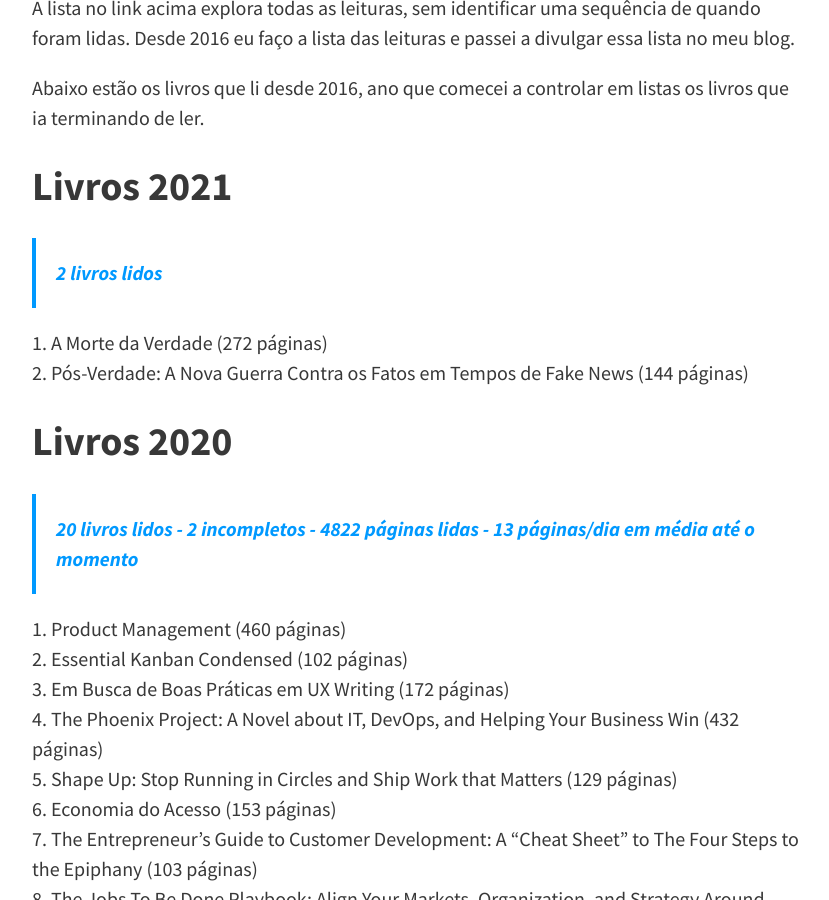
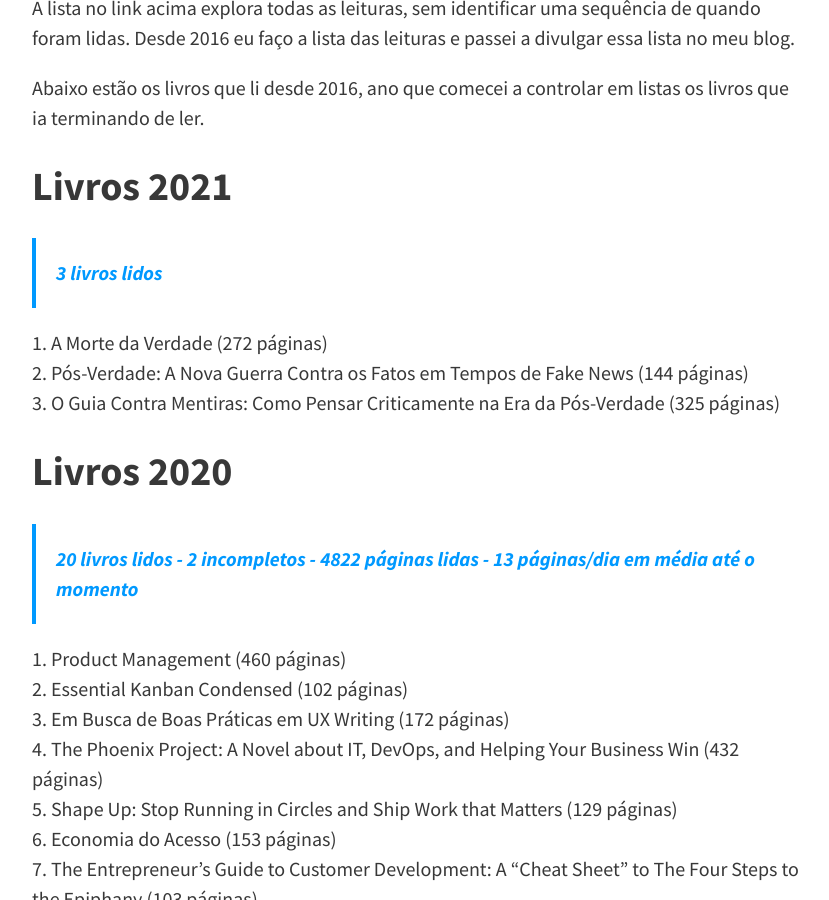
Before and after one commit to felipecbarbosa/felipecbarbosa.github.io, a Jekyll site: the page built from leituras.md, in a window 1280 px wide and 900 px high, scrolled down 852 px. Shown: the whole window, without its empty margins (224-1053 px from the left). Built offline with Jekyll 4.4.1, drawn with Linux system fonts in a browser that asks for light colours; nearby versions of some CDN libraries; comment, search, counter and statistics services are not loaded.

Commit message:
Added new book

```diff
--- a/leituras.md
+++ b/leituras.md
@@ -22,10 +22,11 @@ A lista no link acima explora todas as leituras, sem identificar uma sequência
 Abaixo estão os livros que li desde 2016, ano que comecei a controlar em listas os livros que ia terminando de ler.
 
 ## Livros 2021 {#livros-2021}
-> 2 livros lidos
+> 3 livros lidos
 
 1. A Morte da Verdade (272 páginas)
 2. Pós-Verdade: A Nova Guerra Contra os Fatos em Tempos de Fake News (144 páginas)
+3. O Guia Contra Mentiras: Como Pensar Criticamente na Era da Pós-Verdade (325 páginas)
 
 ## Livros 2020 {#livros-2020}
 > 20 livros lidos - 2 incompletos - 4822 páginas lidas - 13 páginas/dia em média até o momento
```
